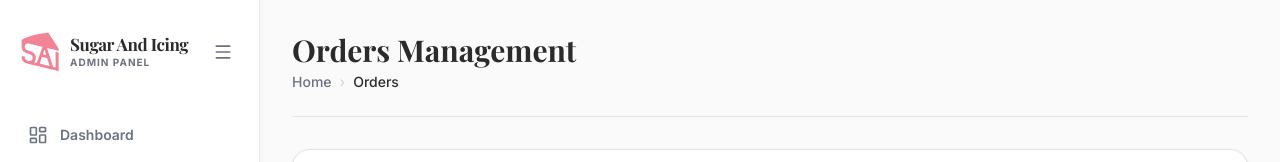
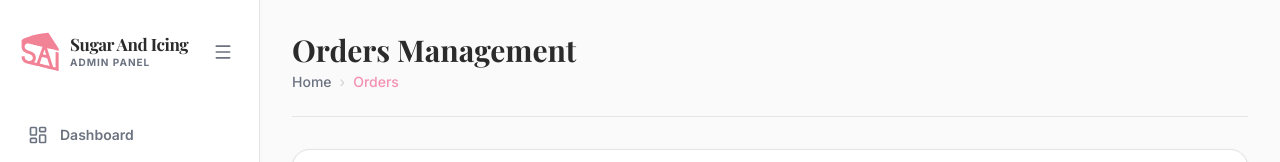
Before and after one commit to Kashfmh/Sugar-And-Icing, a Next.js app: page /admin/orders in a window 1280 px wide. Shown: the top 162 px of the page. Built offline with nearby package versions, Linux system fonts and the light colour scheme; no server answers; the database is empty; a web font is replaced by a local one.

Commit message:
updated the orders page breadcrumb to match the new pink styling

```diff
--- a/app/admin/orders/page.tsx
+++ b/app/admin/orders/page.tsx
@@ -63,7 +63,7 @@ export default async function AdminOrdersPage() {
                     <div className="flex items-center gap-2 mt-1 text-sm font-medium text-sai-gray">
                         <span>Home</span>
                         <span className="text-neutral-300">›</span>
-                        <span className="text-sai-charcoal">Orders</span>
+                        <span className="text-sai-pink">Orders</span>
                     </div>
                 </div>
             </div>
```
